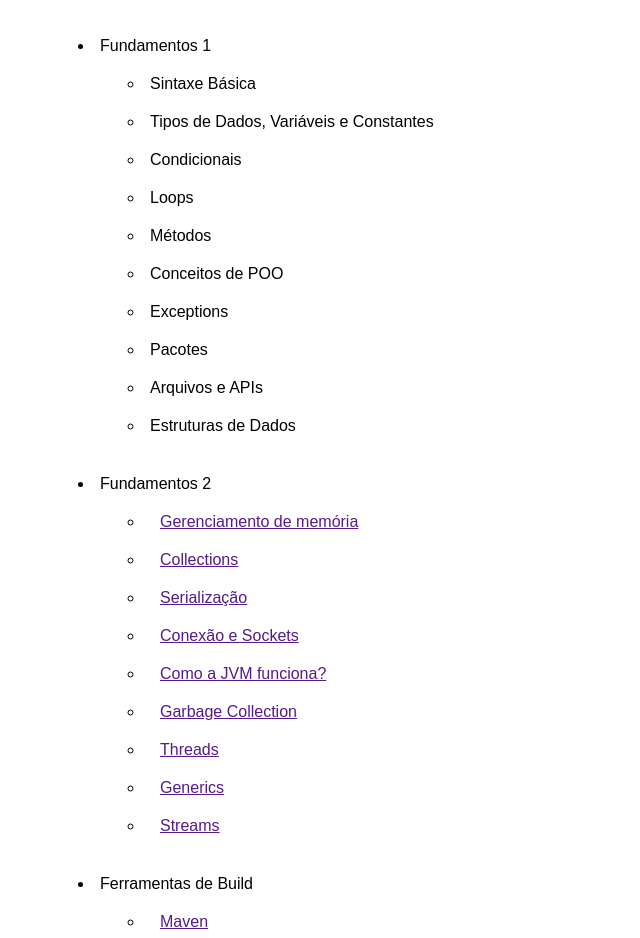
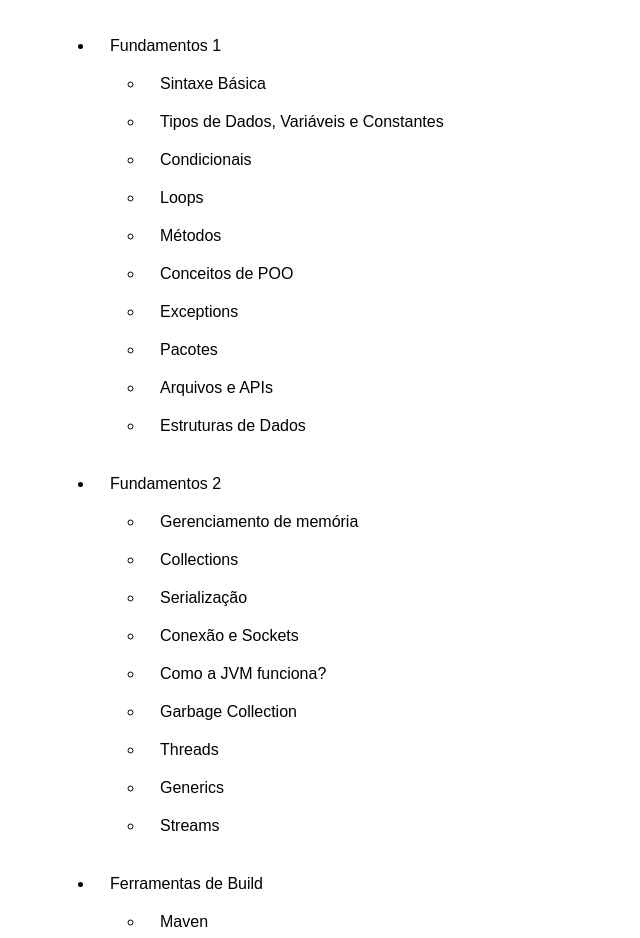
Before and after one commit to vilrodrigues/RoadmapJava, a plain HTML site: page index.html in a window 1280 px wide. Shown: the part 360-1298 px from the top of the page, without its empty margins (0-640 px from the left). Drawn offline with Linux system fonts and the light colour scheme; a web font is replaced by a local one.

Commit message:
Atualizando estilos

```diff
--- a/index.html
+++ b/index.html
@@ -15,26 +15,26 @@
       height="225"
     />
 
-    <h1><b>Início</b></h1>
+    <h1><b><a href="">Início</a></b></h1>
 
     <ul>
       <li>
-        Fundamentos 1
+        <a href="">Fundamentos 1</a>
         <ul>
-          <li>Sintaxe Básica</li>
-          <li>Tipos de Dados, Variáveis e Constantes</li>
-          <li>Condicionais</li>
-          <li>Loops</li>
-          <li>Métodos</li>
-          <li>Conceitos de POO</li>
-          <li>Exceptions</li>
-          <li>Pacotes</li>
-          <li>Arquivos e APIs</li>
-          <li>Estruturas de Dados</li>
+          <li><a href="">Sintaxe Básica</li></a>
+          <li><a href="">Tipos de Dados, Variáveis e Constantes</li></a>
+          <li><a href="">Condicionais</li></a>
+          <li><a href="">Loops</li></a>
+          <li><a href="">Métodos</li></a>
+          <li><a href="">Conceitos de POO</li></a>
+          <li><a href="">Exceptions</li></a>
+          <li><a href="">Pacotes</li></a>
+          <li><a href="">Arquivos e APIs</li></a>
+          <li><a href="">Estruturas de Dados</li></a>
         </ul>
       </li>
       <li>
-        Fundamentos 2
+        <a href="">Fundamentos 2</a>
         <ul>
           <li><a href="">Gerenciamento de memória</a></li>
           <li><a href="">Collections</a></li>
@@ -48,7 +48,7 @@
         </ul>
       </li>
       <li>
-        Ferramentas de Build
+        <a href="">Ferramentas de Build</a>
         <ul>
           <li><a href="">Maven</a></li>
           <li><a href="">Gradle</a></li>
@@ -56,7 +56,7 @@
         </ul>
       </li>
       <li>
-        Frameworks Web
+        <a href="">Frameworks Web</a>
         <ul>
           <li><a href="">Spring</a></li>
           <li><a href="">Sprint Boot</a></li>
@@ -64,7 +64,7 @@
         </ul>
       </li>
       <li>
-        ORM (Object Relational Mapping - Mapeamento Objeto Relacional)
+        <a href="">ORM (Object Relational Mapping - Mapeamento Objeto Relacional)</a>
         <ul>
           <li><a href="">JPA</a></li>
           <li><a href="">Hibernate</a></li>
@@ -73,14 +73,14 @@
         </ul>
       </li>
       <li>
-        JDBC (Java™ EE Database Connectivity)
+        <a href="">JDBC (Java™ EE Database Connectivity)</a>
         <ul>
           <li><a href="">JDBI3</a></li>
           <li><a href="">JDBC Template</a></li>
         </ul>
       </li>
       <li>
-        Frameworks de Log
+        <a href="">Frameworks de Log</a>
         <ul>
           <li><a href="">SLF4J</a></li>
           <li><a href="">TinyLog</a></li>
@@ -89,7 +89,7 @@
         </ul>
       </li>
       <li>
-        Testes
+        <a href="">Testes</a>
         <ul>
           <li><a href="">JUnit</a></li>
           <li><a href="">TestNG</a></li>
--- a/style.css
+++ b/style.css
@@ -13,3 +13,14 @@ ul {
 img {
     margin-left: -43px;
 }
+
+a, a:visited {
+  text-decoration: none;
+  color: black;
+}
+
+a:hover{
+  color: #322b29;
+  border: #3b3b6048 solid 1px;
+  background:#fff;
+}
```
